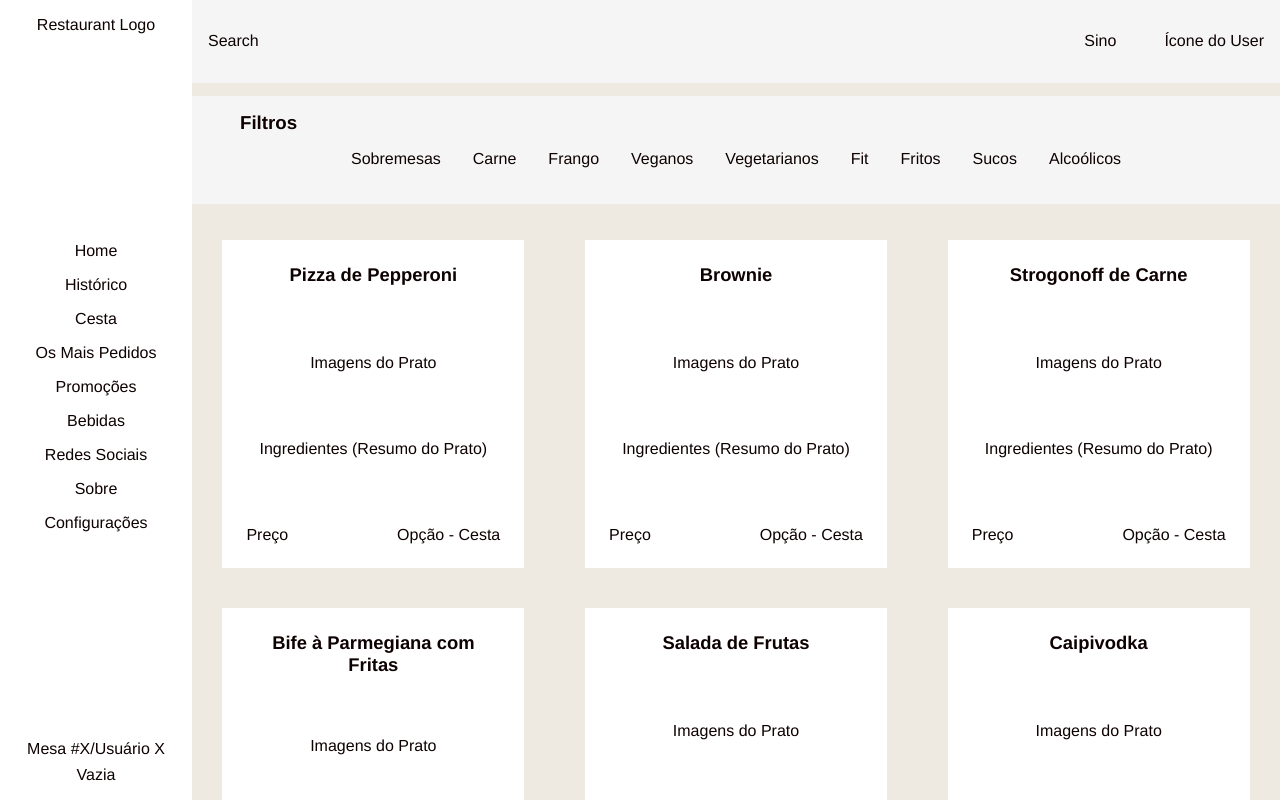
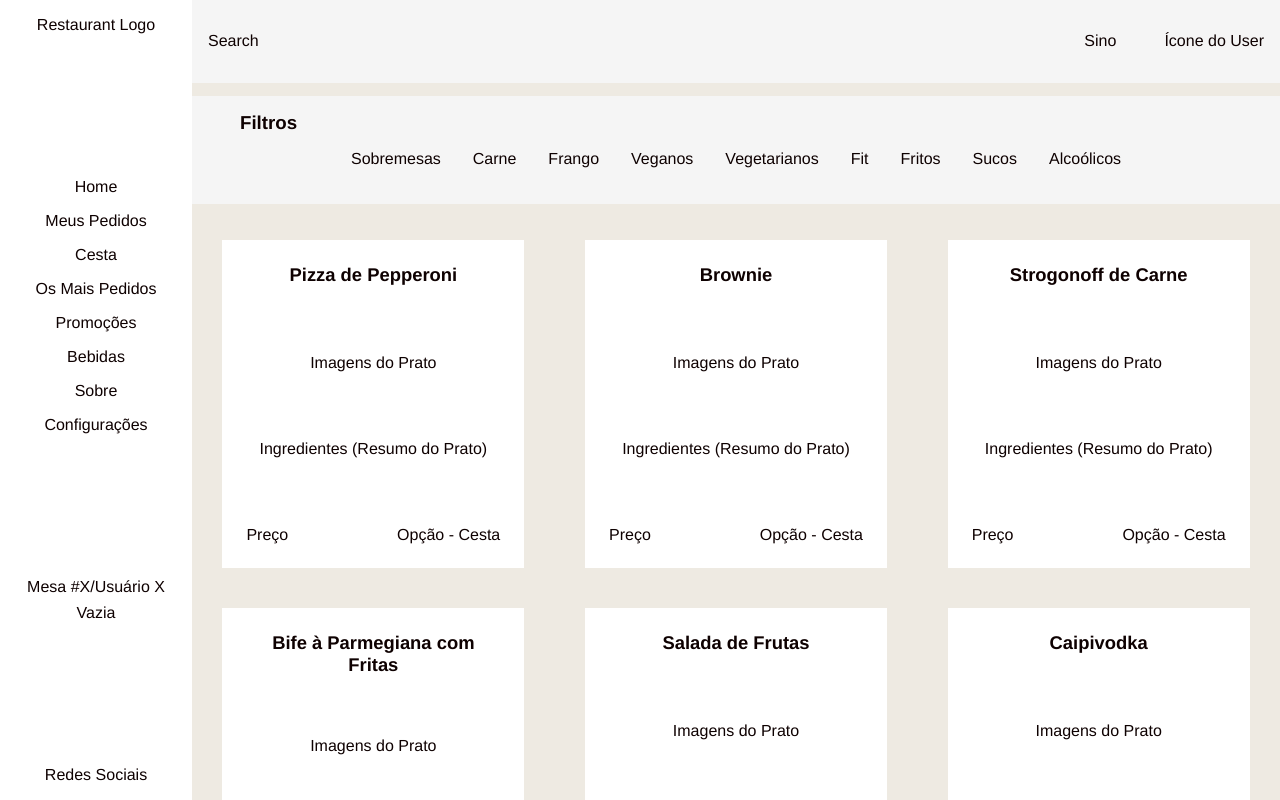
Before and after one commit to hinname/project-Restaurant, a Vue app in the folder web-vuejs/: page / in a window 1280 px wide. Built offline with nearby package versions, Linux system fonts and the light colour scheme.

Commit message:
retoques no rascunho final

```diff
--- a/web-vuejs/src/App.vue
+++ b/web-vuejs/src/App.vue
@@ -39,6 +39,7 @@ export default {
   position: absolute;
   width: 100vw;
   height: 100%;
+  z-index:1;
 }
 
 .mainContainer{
@@ -90,6 +91,7 @@ export default {
   flex-direction: row;
   gap: 2rem;
   justify-content: center;
+  flex-wrap: wrap;
 }
 
 .menu{
--- a/web-vuejs/src/components/NavBar.vue
+++ b/web-vuejs/src/components/NavBar.vue
@@ -5,12 +5,11 @@
             <div class="navBarOptions">
                   <!-- Opções da Nav Bar-->
                   <p>Home</p>
-                  <p>Histórico</p>
+                  <p>Meus Pedidos</p>
                   <p>Cesta </p>
                   <p>Os Mais Pedidos</p>
                   <p>Promoções</p>
                   <p>Bebidas</p>
-                  <p>Redes Sociais</p>
                   <p>Sobre</p>
                   <p>Configurações</p>
             </div>
@@ -21,6 +20,7 @@
                   <!-- Status da Mesa: Vazia, Ocupada, Indisponível.
                         Se Ocupada, Mostrar também o Status do Pedido (Aguardando pedido, Pedido em preparação...)-->
             </div>
+            <div class="socialMediaLinks"><p>Redes Sociais</p></div>
       </div>
 </template>
 
@@ -44,6 +44,7 @@ export default {
       background: white;
       text-align: center;
       justify-content: space-between;
+      z-index: 10;
 }
 
 .bigLogo{
@@ -57,9 +58,12 @@ export default {
 }
 
 .navBarUser{
-      margin-bottom: 1rem;
       display: flex;
       flex-direction: column;
       gap:0.5rem;
 }
+
+.socialMediaLinks{
+      margin-bottom: 1rem;
+}
 </style>
```
Also changed, not shown: 2 other files (tests, documents, lock files or other folders).
